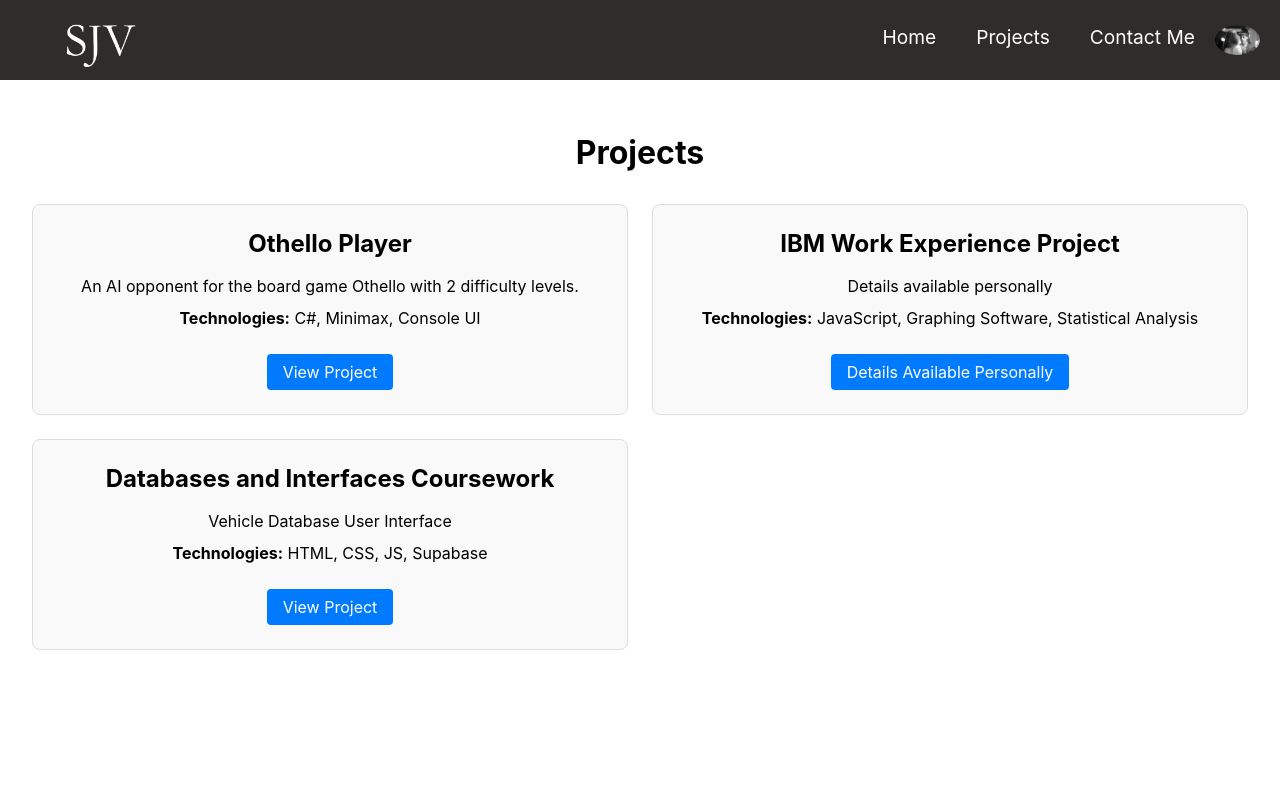
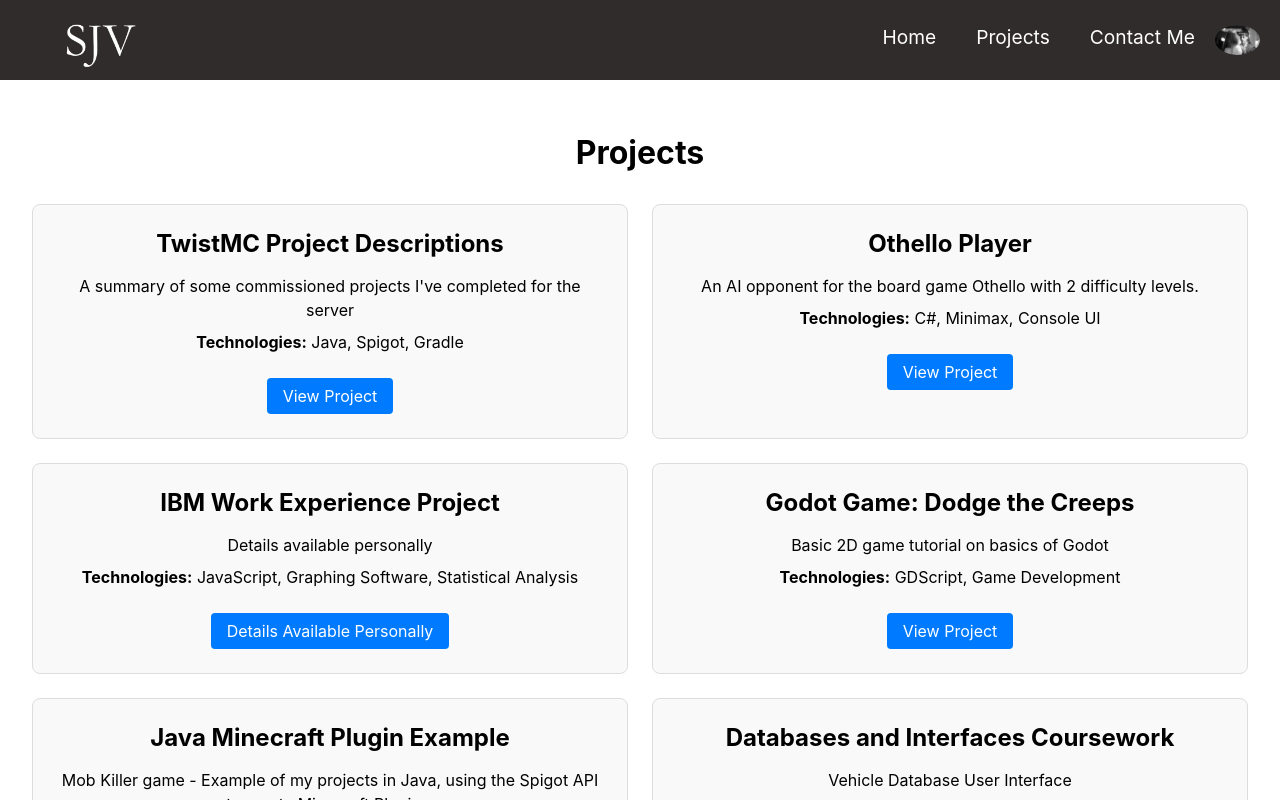
Before and after one commit to SJVenable/SJVenable.github.io, a React (Create React App) app: page /Projects in a window 1280 px wide. Shown: the top 800 px of the page. Built offline with nearby package versions, Linux system fonts and the light colour scheme.

Commit message:
Projects Updated, along with Contact Me.

```diff
--- a/src/pages/ContactMe.js
+++ b/src/pages/ContactMe.js
@@ -7,7 +7,7 @@ function ContactMe() {
       <h1 className={styles.h1} >Contact Me</h1>
 
       <div className={styles.profileSection}>
-        <img src="../images/favicon.jpg" alt="Profile" className={styles.profilePic} />
+        <img src="../images/IMG_9339.JPG" alt="Profile" className={styles.profilePic} />
         <div className={styles.intro}>
           <p>A 2nd year student at the University of Nottingham studying Computer Science with
             Artificial Intelligence. Open to working opportunities or project commissions.
--- a/src/pages/Projects.js
+++ b/src/pages/Projects.js
@@ -4,6 +4,12 @@ import styles from './Projects.module.css';
 
 function Projects() {
   const projectData = [
+    {
+      title: "TwistMC Project Descriptions",
+      description: "A summary of some commissioned projects I've completed for the server",
+      technologies: "Java, Spigot, Gradle",
+      link: "https://github.com/SJVenable/TwistMC-Projects"
+    },
     {
       title: "Othello Player",
       description: "An AI opponent for the board game Othello with 2 difficulty levels.",
@@ -15,6 +21,18 @@ function Projects() {
       description: "Details available personally",
       technologies: "JavaScript, Graphing Software, Statistical Analysis",
       link: '',
+    },
+    {
+      title: "Godot Game: Dodge the Creeps",
+      description: "Basic 2D game tutorial on basics of Godot",
+      technologies: "GDScript, Game Development",
+      link: "https://github.com/SJVenable/GodotPracticeProject"
+    },
+    {
+      title: "Java Minecraft Plugin Example",
+      description: "Mob Killer game - Example of my projects in Java, using the Spigot API to create Minecraft Plugins.",
+      technologies: "Java, Spigot, Game Development",
+      link: "https://github.com/SJVenable/AnimalKiller"
     },
     {
       title: "Databases and Interfaces Coursework",
```
